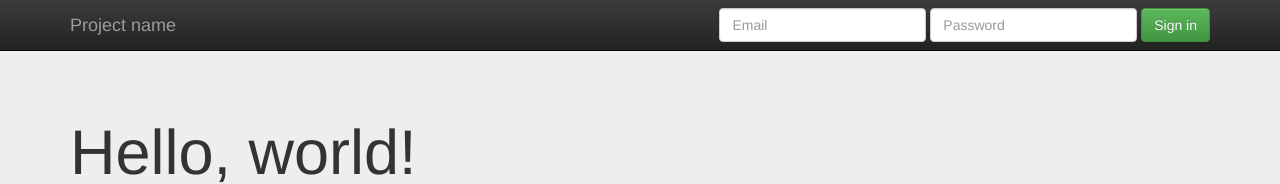
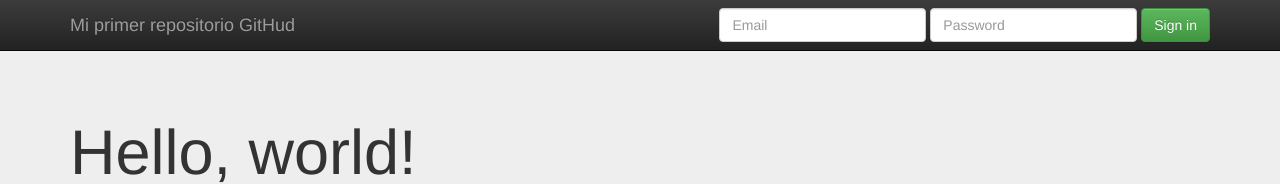
Before and after one commit to JorANsaR/demo_git, a plain HTML site: page index.html in a window 1280 px wide. Shown: the top 184 px of the page. Drawn offline with nearby package versions, Linux system fonts and the light colour scheme.

Commit message:
Actualización index.html
Se actualizo el index

```diff
--- a/index.html
+++ b/index.html
@@ -36,7 +36,7 @@
             <span class="icon-bar"></span>
             <span class="icon-bar"></span>
           </button>
-          <a class="navbar-brand" href="#">Project name</a>
+          <a class="navbar-brand" href="#">Mi primer repositorio GitHud</a>
         </div>
         <div id="navbar" class="navbar-collapse collapse">
           <form class="navbar-form navbar-right" role="form">
```
